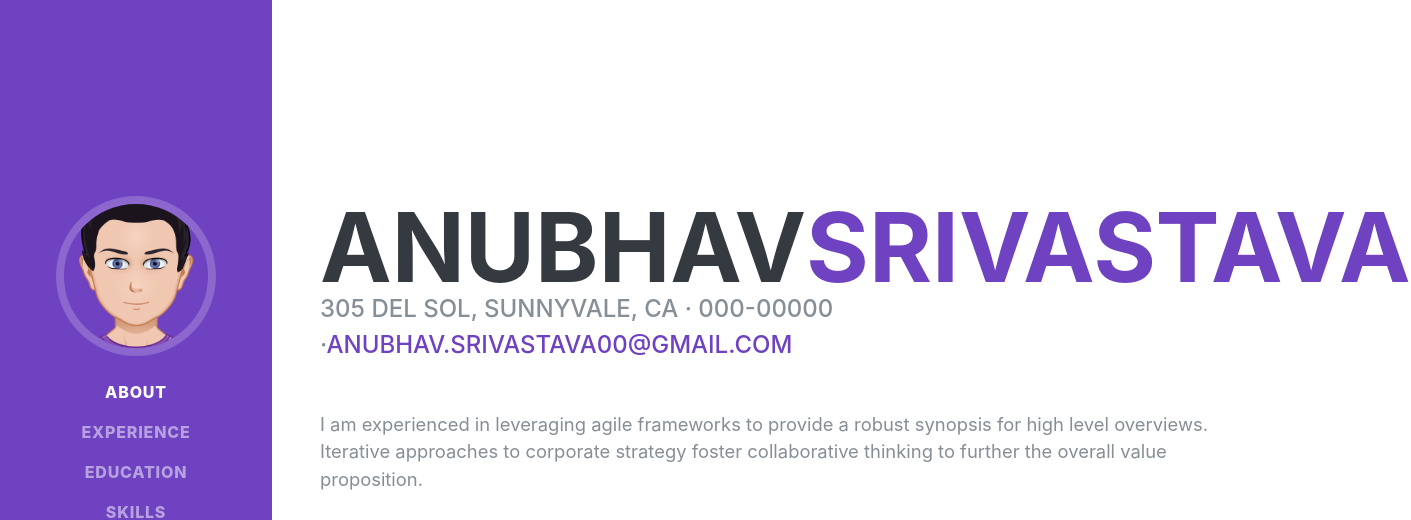
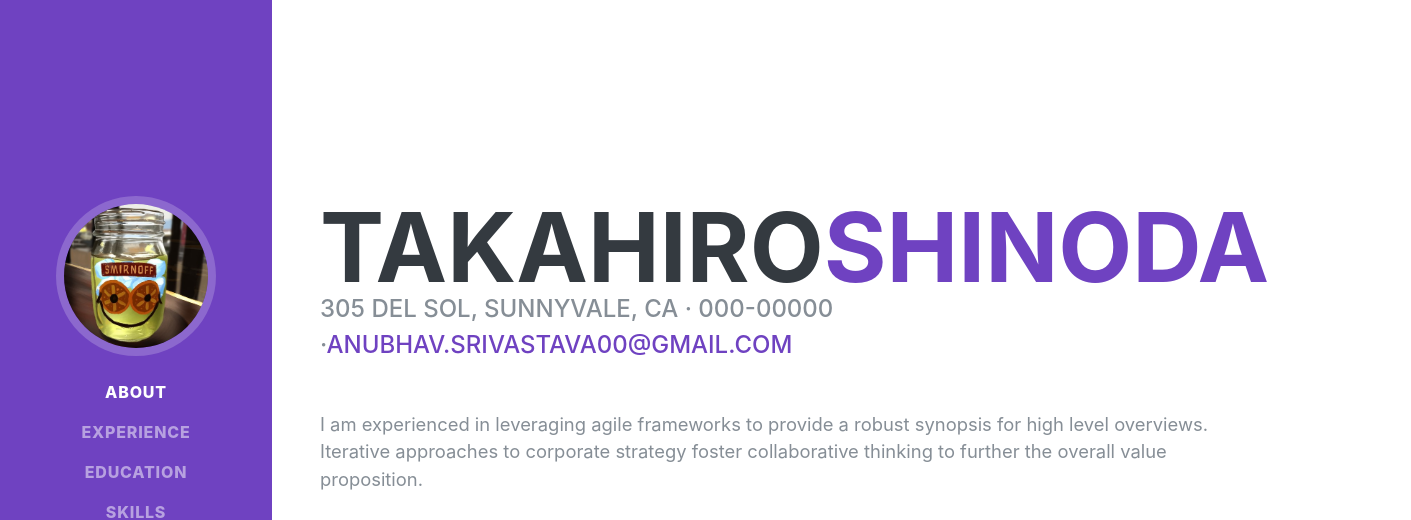
Before and after one commit to TakaShinoda/portfolio_v2, a Gatsby site: page / in a window 1280 px wide. Shown: the top 520 px of the page, 1411 px wide, since content can reach past the window. Built offline with nearby package versions, Linux system fonts and the light colour scheme; Gatsby itself is replaced by a stand-in of ours; a web font is replaced by a local one.

Commit message:
initial commit

```diff
--- a/config.js
+++ b/config.js
@@ -8,8 +8,8 @@ module.exports = {
   manifestDisplay: 'standalone',
   manifestIcon: 'src/assets/img/website-icon.png',
   pathPrefix: `/gatsby-starter-resume/`, // This path is subpath of your hosting https://domain/portfolio
-  firstName: 'Anubhav',
-  lastName: 'Srivastava',
+  firstName: 'Takahiro',
+  lastName: 'Shinoda',
   // social
   socialLinks: [
     {
--- a/src/components/Sidebar.js
+++ b/src/components/Sidebar.js
@@ -2,7 +2,7 @@ import React, { Component } from 'react';
 import Scrollspy from 'react-scrollspy';
 import Scroll from './Scroll';
 
-import avatar from '../assets/images/avatar.png';
+import avatar from '../assets/images/profile.jpg';
 import config from '../../config';
 
 export class Sidebar extends Component {
```
Also changed, not shown: src/assets/images/profile.jpg (added).
